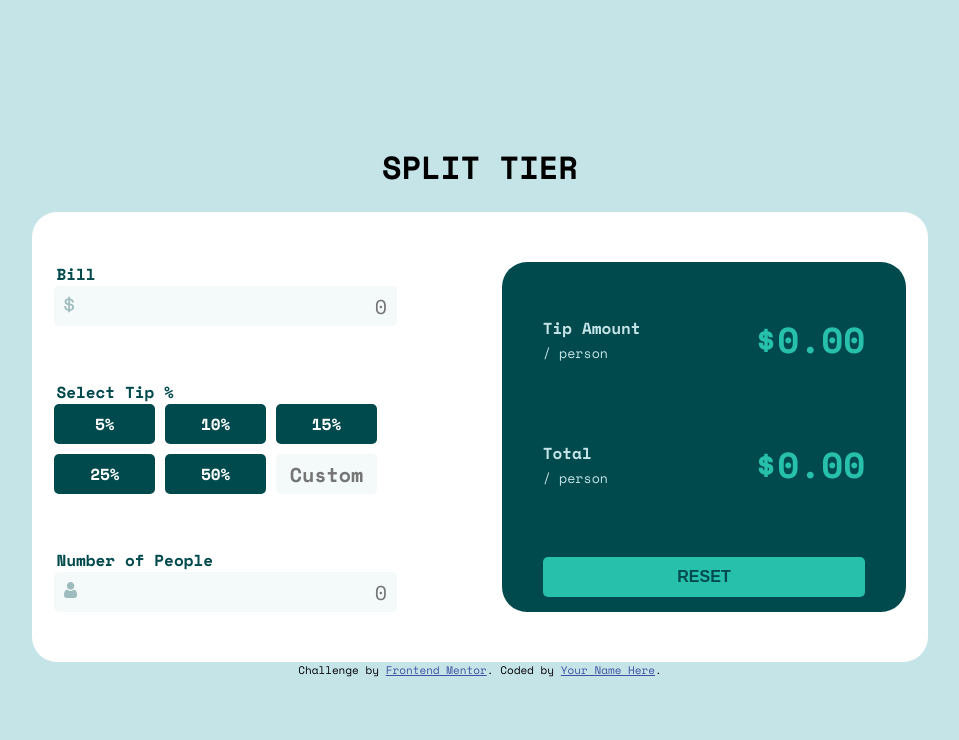
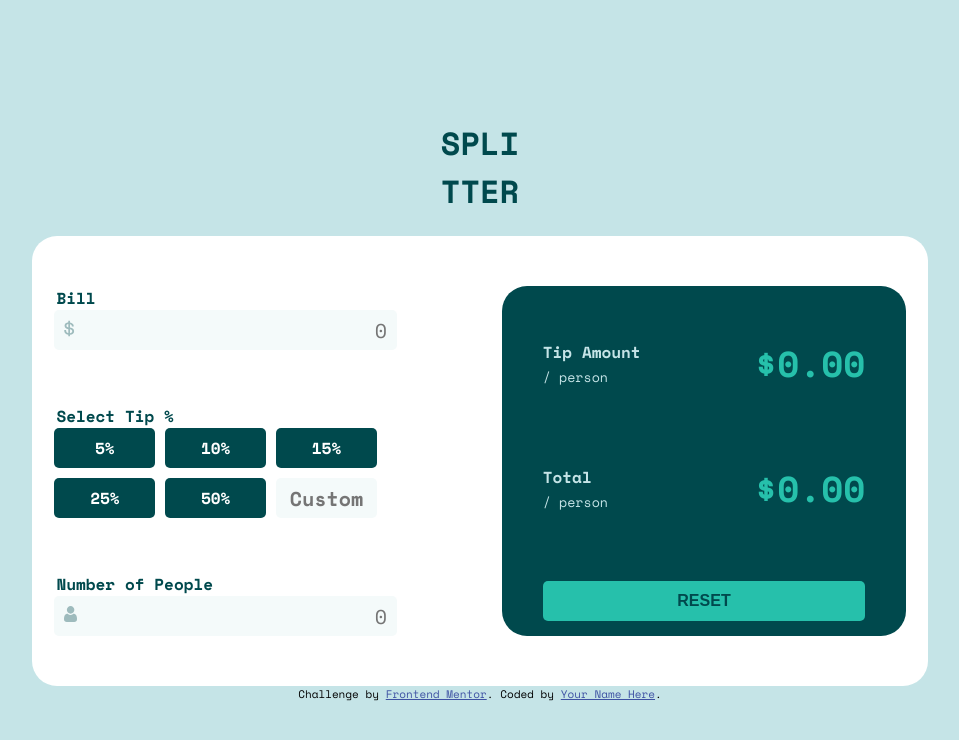
Before and after one commit to clause5/flexbox-js-tip-calculator-app, a plain HTML site: page index.html in a window 1280 px wide. Shown: the whole page, without its empty margins (160-1119 px from the left). Drawn offline with nearby package versions, Linux system fonts and the light colour scheme.

```diff
--- a/index.html
+++ b/index.html
@@ -14,7 +14,7 @@
 </head>
 <body>
   <main>
-    <h1>SPLIT TIER</h1>
+    <h1>SPLI<br>TTER</h1>
     <div id="container">
         <form id="form-container">
 
--- a/styles/styles.css
+++ b/styles/styles.css
@@ -31,7 +31,6 @@ main{
     align-items: center;
     justify-content: space-evenly;
     background-color:hsl(0, 0%, 100%) ;
-
     border-radius: 25px;
 }
 #form-container{
@@ -52,7 +51,9 @@ main{
   justify-content: space-around;
   align-items: center;
   border-radius: 25px;
-
+}
+h1{
+  color: hsl(183, 100%, 15%);
 }
 input[type="number"]{
   padding: 0 10px;
```
Also changed, not shown: 1 other file.
